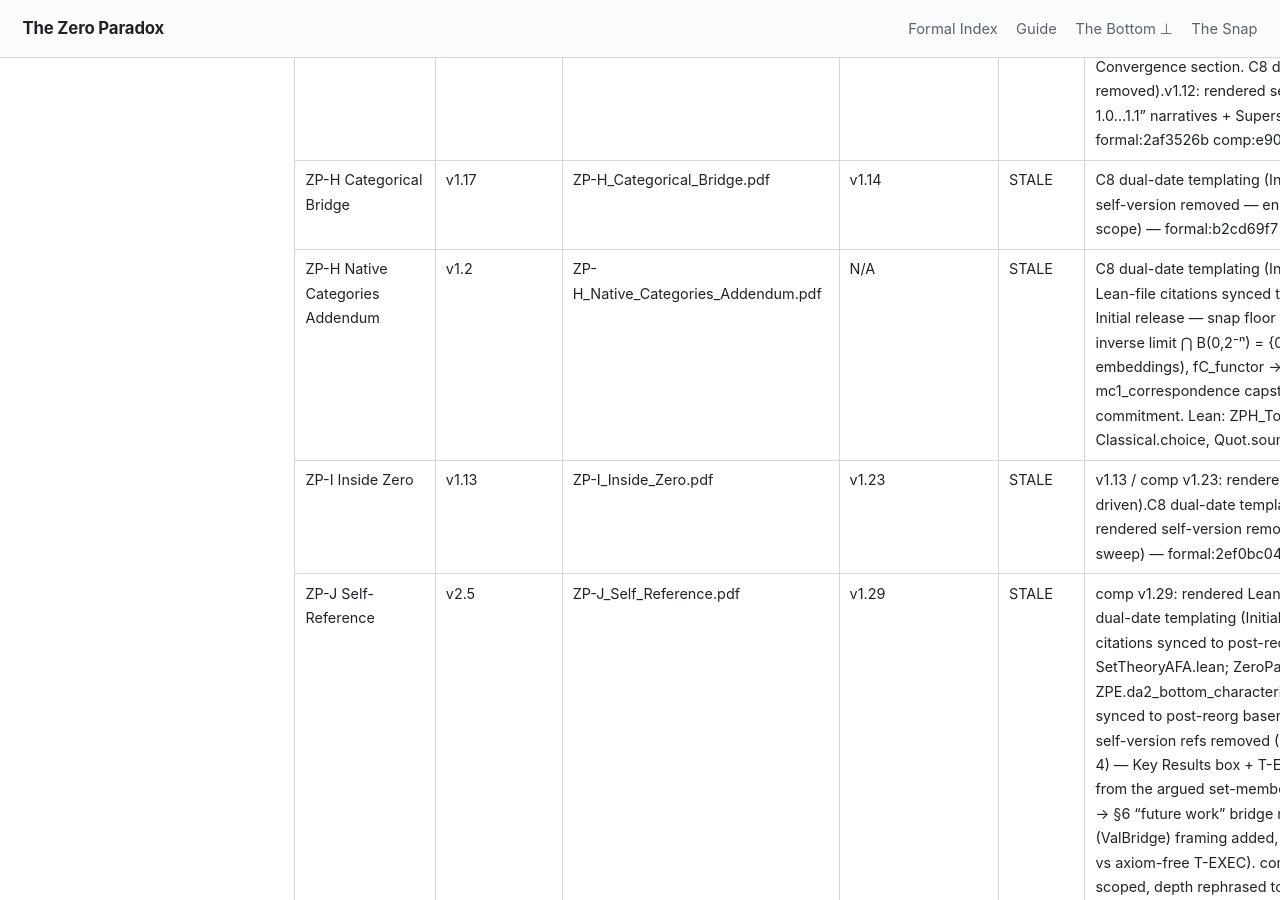
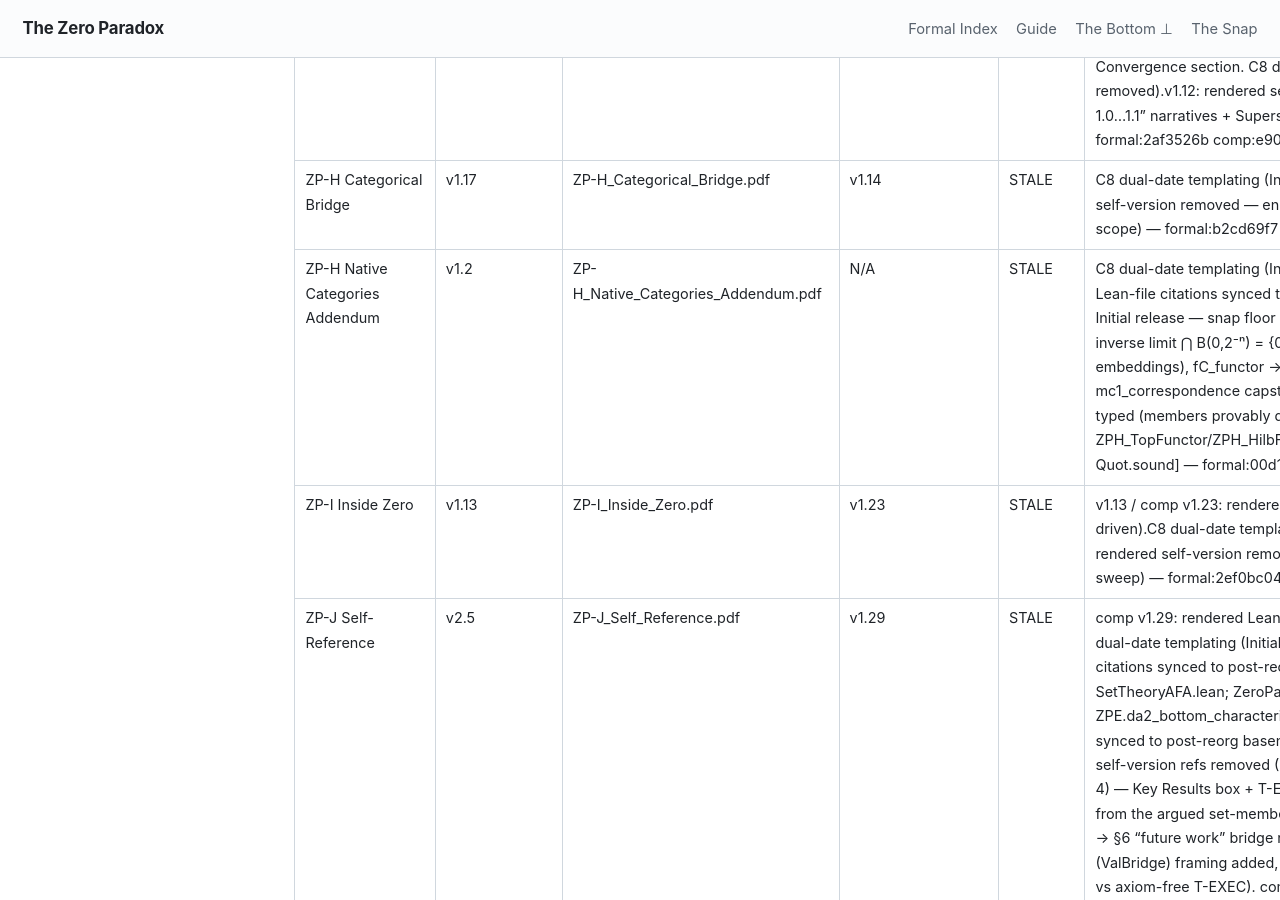
Before and after one commit to timbrigham/ZeroParadox, a Jekyll site: the page built from register.md, in a window 1280 px wide and 900 px high, scrolled down 1151 px. Built offline with Jekyll 4.4.1, drawn with Linux system fonts in a browser that asks for light colours; our own code applies the rules of GitHub Pages for plain Markdown files; some of the changed text lies outside the part shown.

Commit message:
docs: pre-5.0 review fixes (ZP-I purity mislabel, stale stub docstrings, register MC-1/date)
Co-Authored-By: Claude Opus 4.8 <noreply@anthropic.com>
Claude-Session: https://claude.ai/code/session_01NzxG1aMmLGTZrNti4atWNw

```diff
--- a/register.md
+++ b/register.md
@@ -12,7 +12,7 @@ Update this file first on any version bump. README.md Framework table and GUIDE.
 | ZP-E Bridge Document | v3.23 | ZP-E_Bridge_Document.pdf | v1.11 | STALE | v3.23: rendered Lean citations synced to post-reorg files/namespaces (SSOT-driven).C8 dual-date templating (Initial/Current meta line; hardcoded month removed).v3.21: FMC precision (sweep Step 4, against fmc.md) — R-AFA "the metatheoretic necessity of AFA is derived" → "argued, not proved (a metatheoretic squeeze, not a derivation)" + named falsifier added; CC-2 status lines split the proved structural fixed point (T-EXEC, axiom-free) from the argued set-membership reading; "establish that Foundation is incompatible" → "make the case that" — formal:ecd54df3 comp:1b4c17b0 |
 | ZP-G Category Theory | v1.15 | ZP-G_Category_Theory.pdf | v1.9 | STALE | v1.15: rendered Lean citations synced to post-reorg files/namespaces (SSOT-driven).v1.14: R-AX named AX-G2 as the standard strict-initial-object property (Carboni-Lack-Walters 1993) + the AX-G1+AX-G2 = non-trivial-strict-initial note; prior-art positioning paired with the CLAIMS Convergence section. C8 dual-date templating (Initial/Current meta line; hardcoded month removed).v1.12: rendered self-version refs removed — 24 status/provenance tags + "Version 1.0…1.1" narratives + Supersedes (C1 sweep; cross-doc ZP-H v1.0 citations kept) — formal:2af3526b comp:e9014e47 |
 | ZP-H Categorical Bridge | v1.17 | ZP-H_Categorical_Bridge.pdf | v1.14 | STALE | C8 dual-date templating (Initial/Current meta line; hardcoded month removed).v1.16: rendered self-version removed — endnote + R-FORCING tag (C1 sweep; 21 cross-doc citations kept per scope) — formal:b2cd69f7 comp:b81238d3 |
-| ZP-H Native Categories Addendum | v1.2 | ZP-H_Native_Categories_Addendum.pdf | N/A | STALE | C8 dual-date templating (Initial/Current meta line; hardcoded month removed).v1.2: rendered Lean-file citations synced to post-reorg basenames (ZPH_* -> *, ZPH_MC1 -> MC1Bridge).v1.0: Initial release — snap floor realized in native Mathlib categories: fB_functor → TopCat (⊥ = inverse limit ⋂ B(0,2⁻ⁿ) = {0}), fD_functor → ModuleCat ℂ (⊥ = StateSpace 0 initial; isometric embeddings), fC_functor → KleisliCat PMF (⊥ = Fin 0 initial; fC_no_return = AX-G2 as theorem); mc1_correspondence capstone. Correspondence half of MC-1 formal; identity half a commitment. Lean: ZPH_TopFunctor/ZPH_HilbFunctor/ZPH_InfoFunctor/ZPH_MC1.lean; [propext, Classical.choice, Quot.sound] — formal:00d1d40a |
+| ZP-H Native Categories Addendum | v1.2 | ZP-H_Native_Categories_Addendum.pdf | N/A | STALE | C8 dual-date templating (Initial/Current meta line; hardcoded month removed).v1.2: rendered Lean-file citations synced to post-reorg basenames (ZPH_* -> *, ZPH_MC1 -> MC1Bridge).v1.0: Initial release — snap floor realized in native Mathlib categories: fB_functor → TopCat (⊥ = inverse limit ⋂ B(0,2⁻ⁿ) = {0}), fD_functor → ModuleCat ℂ (⊥ = StateSpace 0 initial; isometric embeddings), fC_functor → KleisliCat PMF (⊥ = Fin 0 initial; fC_no_return = AX-G2 as theorem); mc1_correspondence capstone. Correspondence half of MC-1 formal; identity half retired as ill-typed (members provably distinct). Lean: ZPH_TopFunctor/ZPH_HilbFunctor/ZPH_InfoFunctor/ZPH_MC1.lean; [propext, Classical.choice, Quot.sound] — formal:00d1d40a |
 | ZP-I Inside Zero | v1.13 | ZP-I_Inside_Zero.pdf | v1.23 | STALE | v1.13 / comp v1.23: rendered Lean citations synced to post-reorg files/namespaces (SSOT-driven).C8 dual-date templating (Initial/Current meta line; hardcoded month removed).v1.11: rendered self-version removed — register section headers + T-IZ status cells + endnote (C1 sweep) — formal:2ef0bc04 comp:8f71f95f |
 | ZP-J Self-Reference | v2.5 | ZP-J_Self_Reference.pdf | v1.29 | STALE | comp v1.29: rendered Lean citations synced to post-reorg files/namespaces (SSOT-driven).C8 dual-date templating (Initial/Current meta line; hardcoded month removed).v2.5: rendered Lean citations synced to post-reorg files/namespaces the v2.4 pass missed (ZPJ.lean -> SetTheoryAFA.lean; ZeroParadox.ZPJ.* -> ZeroParadox.* namespace flattened; ZPE.da2_bottom_characterization -> bare, now in Snap.lean).v2.4: rendered Lean-file citations synced to post-reorg basenames (ZPJ_AczelConn.lean -> AczelConn.lean, etc.).v2.2: rendered self-version refs removed (C1 sweep); null glyphs fixed. comp v1.26: FMC precision (sweep Step 4) — Key Results box + T-EXEC body line split the proved structural fixed point (axiom-free) from the argued set-membership reading. comp v1.25: ScaleBridge wired into maintained build → §6 "future work" bridge retired (2-adic argument now formalized), §7 common-ancestor (ValBridge) framing added, §8 adds ℤ₂ as 3rd concrete model (flagged Classical.choice-carrying vs axiom-free T-EXEC). comp v1.24: APG directed-graph diagram (self-loop), arithmetic analogy scoped, depth rephrased to intrinsic descent, self-loop redrawn as dashed curve (Dan 2026-06-15) — formal:146e11b1 comp:578c9d76 |
 | ZP-J AFA Addendum | v1.6 | ZP-J_AFA_Addendum.pdf | N/A | STALE | v1.6: rendered Lean citations synced to post-reorg files/namespaces (SSOT-driven).C8 dual-date templating (Initial/Current meta line; hardcoded month removed).v1.5: rendered Lean-file citations synced to post-reorg basenames (ZPJ_* -> *).v1.3: rendered self-version ref removed from endnote (C1 sweep); fixed scaleᵏ null glyph — formal:8d7346ee |
```
Also changed, not shown: other parts of register.md (+0 -2 lines), ZeroParadox/MANIFEST.md (+1 -1 lines), 4 other files.
